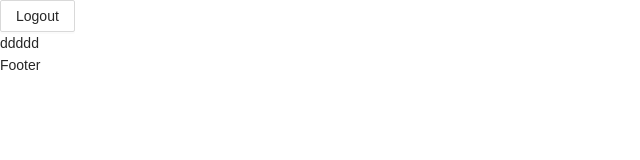
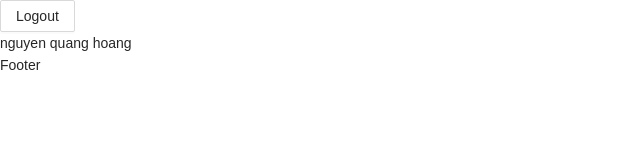
Before and after one commit to HoangNguyen161201/enterprise-client, a Next.js app: page / in a window 1280 px wide. Shown: the top 160 px of the page, without its empty margins (0-640 px from the left). Built offline with nearby package versions, Linux system fonts and the light colour scheme.

Commit message:
nguyen quang hoang

```diff
--- a/pages/index.tsx
+++ b/pages/index.tsx
@@ -2,7 +2,7 @@ import { ClientLayout } from "../components/layouts";
 import { NextPageWithLayout } from "../models";
 
 const index: NextPageWithLayout = () => {
-    return <div>ddddd</div>;
+    return <div>nguyen quang hoang</div>;
 };
 
 index.getLayout = ClientLayout;
```
